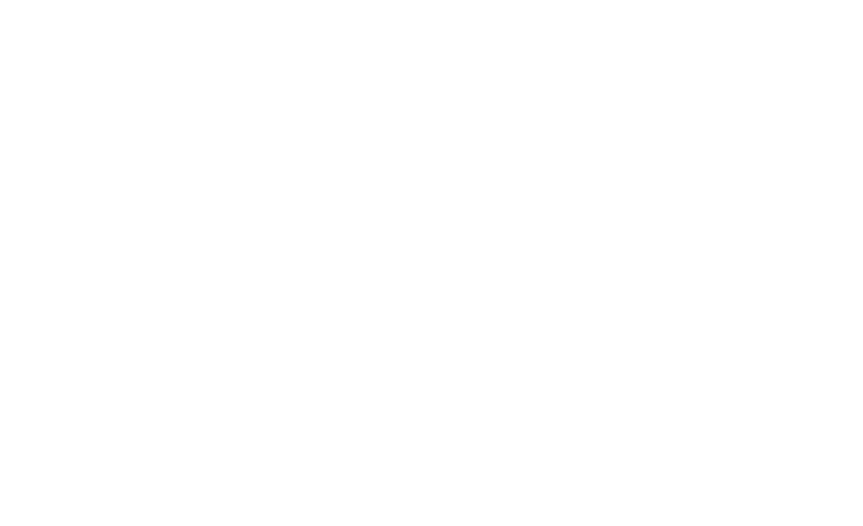
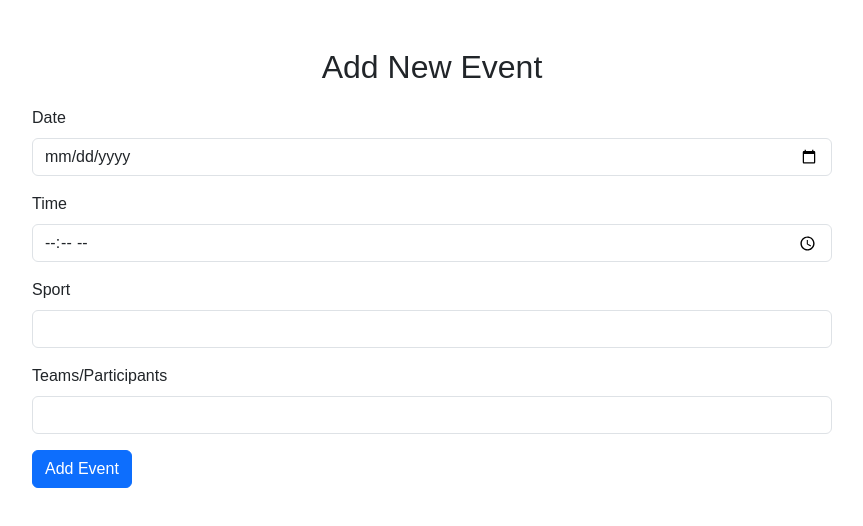
Before and after one commit to DavidFH1999/sportsradar-calendar, a plain HTML site: page index.html in a window 1280 px wide. Shown: the whole page, without its empty margins (208-1071 px from the left). Drawn offline with nearby package versions, Linux system fonts and the light colour scheme.

Commit message:
feat: add event form section and styling

```diff
--- a/index.html
+++ b/index.html
@@ -10,6 +10,34 @@
 </head>
 
 <body>
+    <!-- Add Event Section -->
+    <div class="container mt-5" id="addEvent" style="display: block">
+        <h2 class="text-center">Add New Event</h2>
+        <form id="eventForm">
+            <div class="mb-3">
+                <label for="eventDate" class="form-label">Date</label>
+                <input type="date" class="form-control" id="eventDate" required>
+            </div>
+            <div class="mb-3">
+                <label for="eventTime" class="form-label">Time</label>
+                <input type="time" class="form-control" id="eventTime" required>
+            </div>
+            <div class="mb-3">
+                <label for="eventSport" class="form-label">Sport</label>
+                <input type="text" class="form-control" id="eventSport" required>
+            </div>
+            <div class="mb-3">
+                <label for="eventTeams" class="form-label">Teams/Participants</label>
+                <input type="text" class="form-control" id="eventTeams" required>
+            </div>
+            <button type="submit" class="btn btn-primary" id="addEventButton">Add Event</button>
+        </form>
+        <!-- Feedback message -->
+        <div id="feedback" style="display: none; margin-top: 10px; color: green; text-align: center;">
+            Event successfully added!
+        </div>
+    </div>
+
     <!-- Bootstrap JS and Custom JS -->
     <script src="https://cdn.jsdelivr.net/npm/@popperjs/core@2.11.8/dist/umd/popper.min.js"
         integrity="sha384-I7E8VVD/ismYTF4hNIPjVp/Zjvgyol6VFvRkX/vR+Vc4jQkC+hVqc2pM8ODewa9r"
--- a/styles.css
+++ b/styles.css
@@ -0,0 +1,16 @@
+body {
+    font-family: Arial, sans-serif;
+}
+
+#addEvent {
+    margin-top: 40px;
+}
+
+#eventForm {
+    margin: 0 auto;
+    max-width: 800px;
+}
+
+h2 {
+    margin-bottom: 20px;
+}
```
